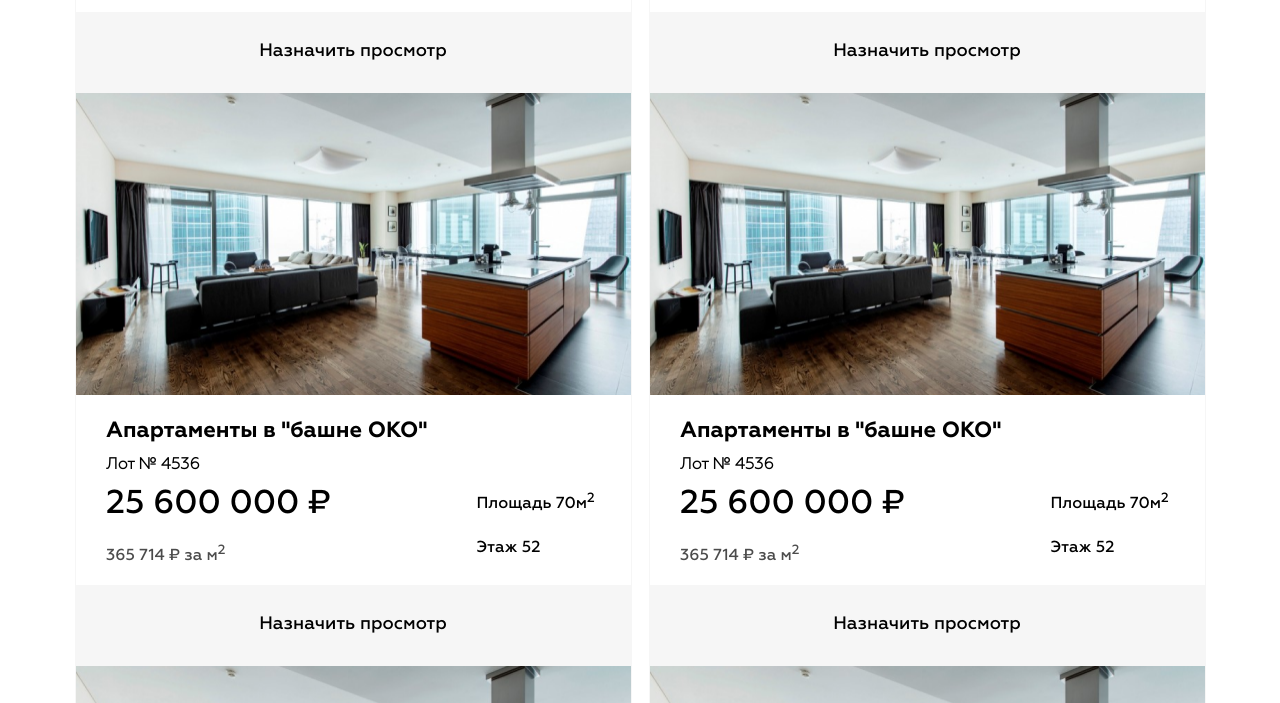
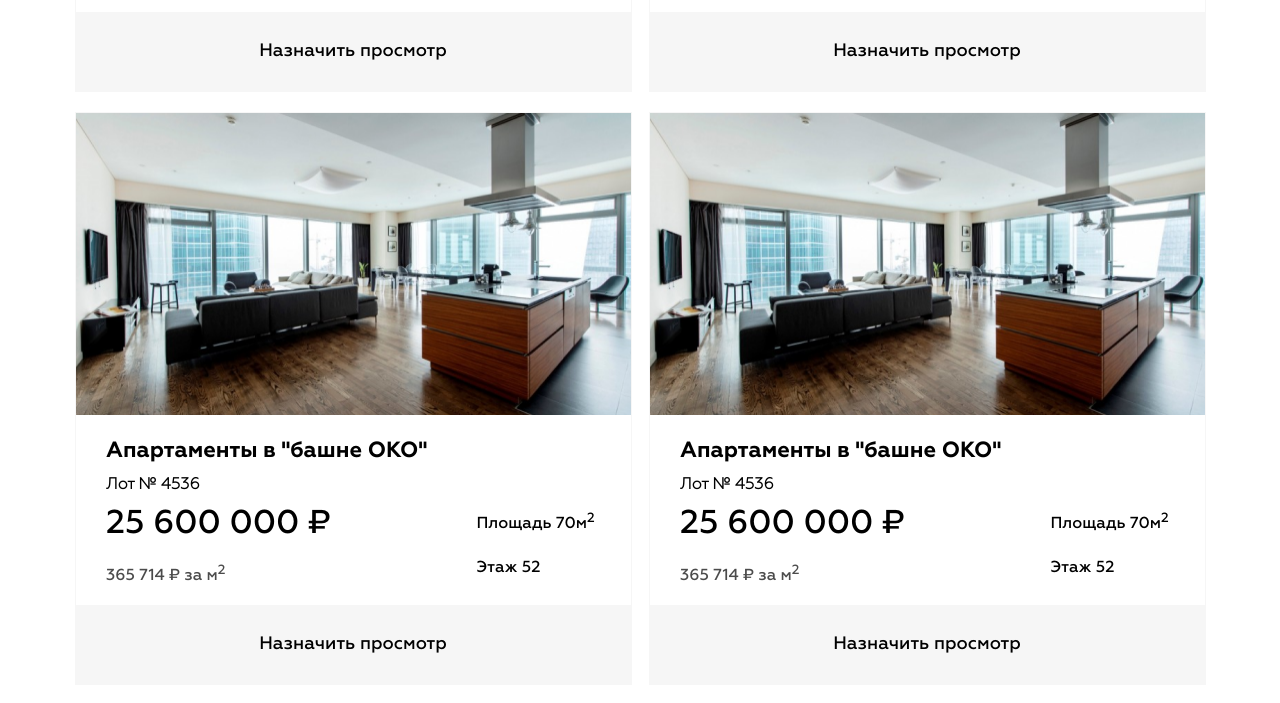
Before and after one commit to Exevald/Blitz, a plain HTML site: page index.html in a window 1280 px wide. Shown: the part 3662-4365 px from the top of the page. Drawn offline with Linux system fonts and the light colour scheme.

Commit message:
ANTONHTMLCSS

```diff
--- a/src/css/style.css
+++ b/src/css/style.css
@@ -338,7 +338,7 @@
     display: flex;
     flex-direction: column;
     /*margin-right: 10px;*/
-    margin: 0px 8px 0px;
+    margin: 0px 8px 20px;
 }
 
 .component__img{
```
